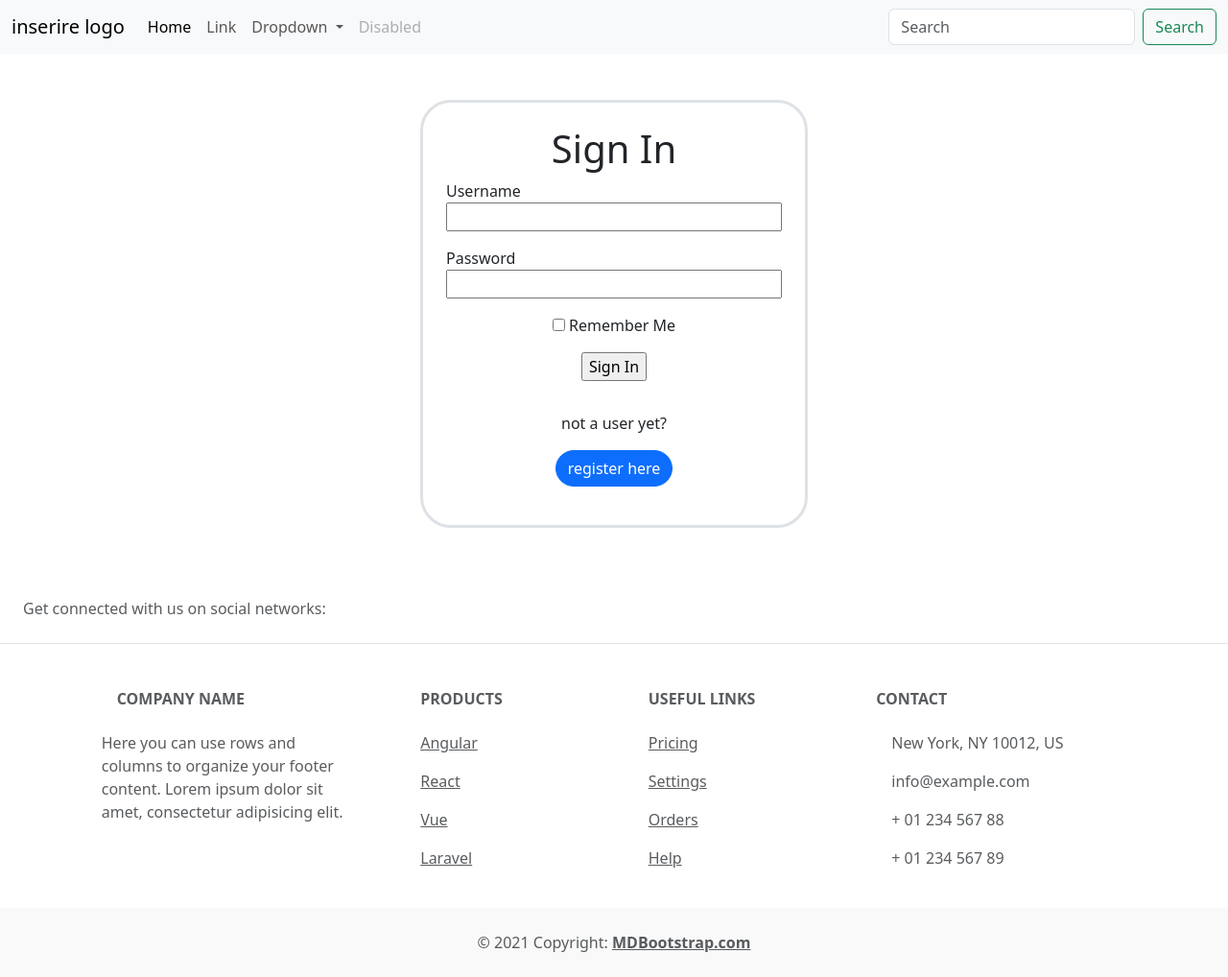
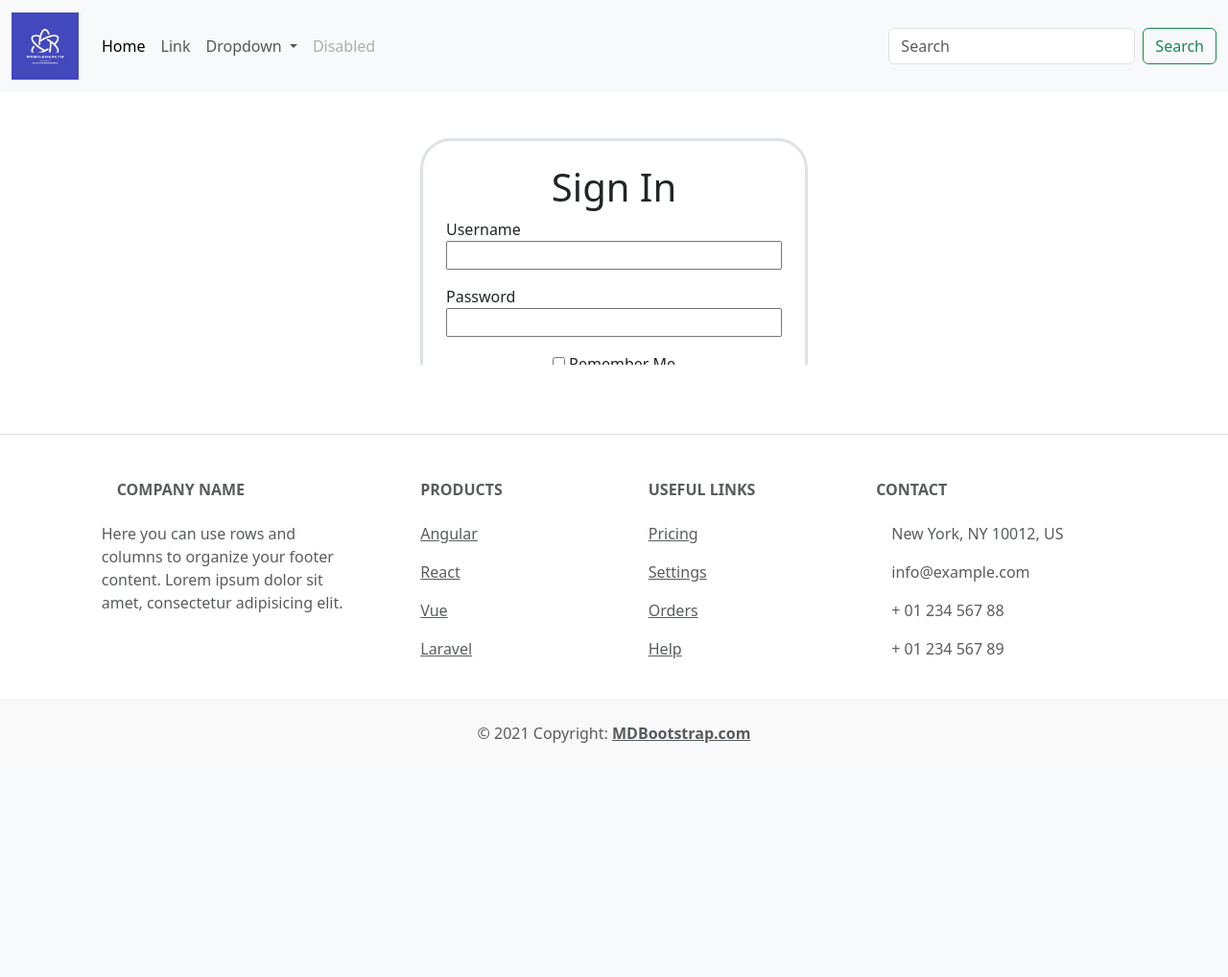
Before and after one commit to Lasagnanator/mmmHealth-webapp, a Flask app: page / in a window 1280 px wide. Shown: the whole page at 96% size. After the commit the page ends 774 px from the top, so only its background shows below. Run offline with Flask 3, Linux system fonts and the light colour scheme; some libraries are stand-ins or nearby versions.

Commit message:
aggiunto stilyshhh e logo

```diff
--- /dev/null
+++ b/app/static/css/base.css
@@ -0,0 +1,3 @@
+#nav_logo{
+    width: 70px;
+}
--- a/app/templates/base.html
+++ b/app/templates/base.html
@@ -5,7 +5,8 @@
     <meta name="viewport" content="width=device-width, initial-scale=1">
     <meta name="description" content="medical web app for a school project at TIB course, ITS A.Volta">
     <meta name="author" content="Castellani Mattia, Divo Andrea, Lapovich Giulio">
-
+    <link rel="icon" type="image/x-icon" href="../static/img/index4.png">
+    <link rel="stylesheet" href="../static/css/base.css">
     <!-- Bootstrap core CSS  using Bootstrap Flask -->
     {{ bootstrap.load_css() }}
 
@@ -20,7 +21,7 @@
 
       <nav class="navbar navbar-expand-lg navbar-light bg-light">
         <div class="container-fluid">
-          <a class="navbar-brand" href="#">inserire logo</a>
+          <a class="navbar-brand" href="#"><img id="nav_logo" src="../static/img/index4.png" alt="brand logo"></a>
           <button class="navbar-toggler" type="button" data-bs-toggle="collapse" data-bs-target="#navbarSupportedContent" aria-controls="navbarSupportedContent" aria-expanded="false" aria-label="Toggle navigation">
             <span class="navbar-toggler-icon"></span>
           </button>
@@ -59,13 +60,9 @@
       {% endblock %}
 
       <!-- Footer -->
-<footer class="text-center text-lg-start bg-white text-muted">
+<footer class="text-center text-lg-start bg-white text-muted fixed-bottom">
   <!-- Section: Social media -->
   <section class="d-flex justify-content-center justify-content-lg-between p-4 border-bottom">
-    <!-- Left -->
-    <div class="me-5 d-none d-lg-block">
-      <span>Get connected with us on social networks:</span>
-    </div>
     <!-- Left -->
 
     <!-- Right -->
--- a/app/templates/login.html
+++ b/app/templates/login.html
@@ -4,6 +4,9 @@
 <div class="d-flex justify-content-center m-5  ">
     <div class="d-block border border-3 rounded-5 p-4">
         <h1 class="text-center"> Sign In</h1>
+
+        <!--TODO: definire la action del from-->
+
         <form action="" method="post" novalidate>
             {{ form.hidden_tag() }}
             <span>
@@ -21,11 +24,14 @@
                 {% endfor %}
             </span>
             <p class="text-center">{{ form.remember_me() }} {{ form.remember_me.label }}</p>
-            <p class="text-center">{{ form.submit() }}</p>
+
+            <!--TODO: finire di stilizzare il pulsante e copiare nella pagina di registrazone-->
+            <button class=" rounded-pill  btn-primary">{{ form.submit() }}</button>
+
         </form>
         <span class="justify-content-center pt-3 d-block">
             <p class="text-center"> not a user yet?</p>
-            <p class="text-center"><a class="btn btn-primary rounded-pill" role="button" href="{{url_for('registration')}}">register here</a></p>
+            <p class="text-center"><a class="btn btn-primary rounded-pill" role="button" href="{{url_for('registration')}}">click here for registration page</a></p>
         </span>
     </div>
 
--- a/app/templates/registration.html
+++ b/app/templates/registration.html
@@ -5,6 +5,7 @@
     <div class="d-block border border-3 rounded-5 p-4">
 
     <h1 class="text-center">Registration</h1>
+    <!--TODO: definire la action del from-->
     <form action="" method="post" novalidate>
         {{ form.hidden_tag() }}
       <span>
@@ -37,7 +38,7 @@
     </form>
     <span class="justify-content-center pt-3 d-block">
         <p class="text-center">alreadu a User?</p>
-        <p class="text-center"><a class="btn btn-primary rounded-pill" role="button" href="{{url_for('login')}}">log in</a></p>
+        <p class="text-center"><a class="btn btn-primary rounded-pill" role="button" href="{{url_for('login')}}">click here for login page</a></p>
     </span>
     </div>
 </div>
```
Also changed, not shown: app/static/img/index.png (added), app/static/img/index3.png (added), app/static/img/index4.png (added), app/static/img/index_".png (added).
